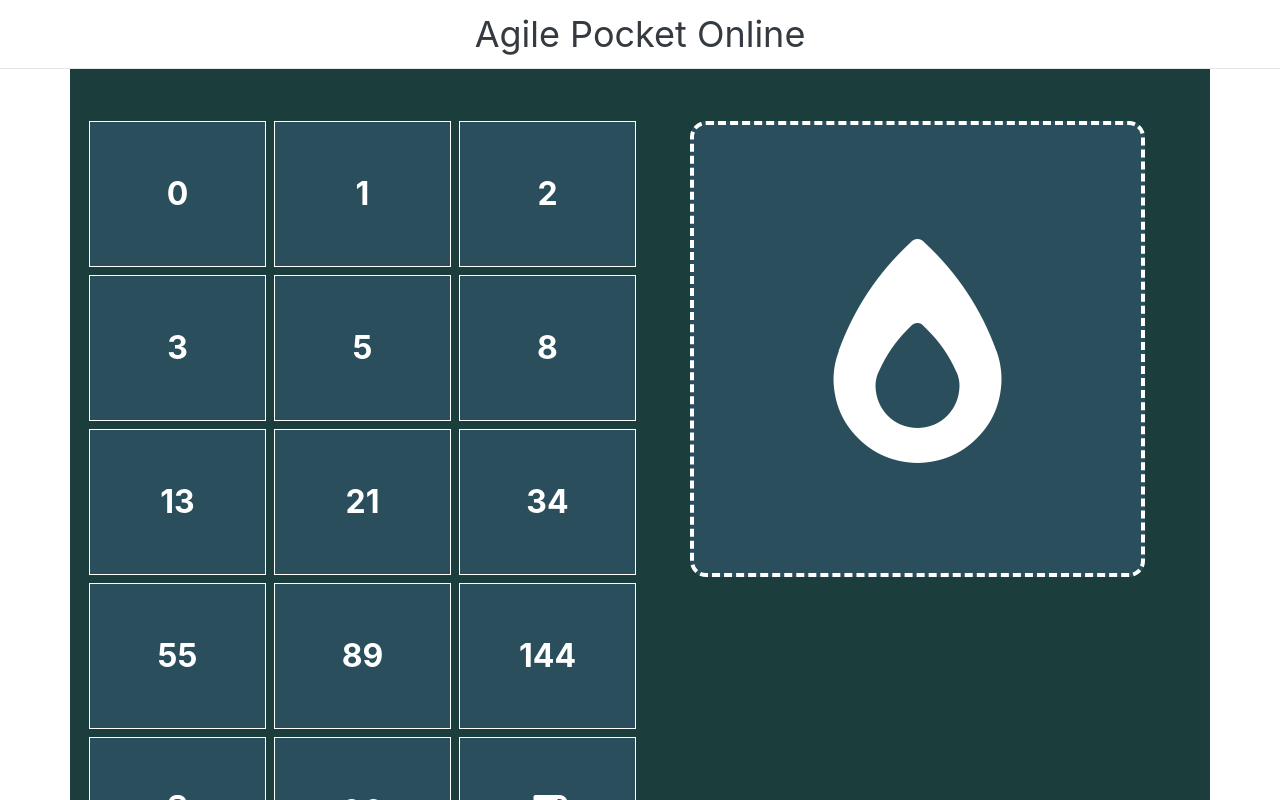
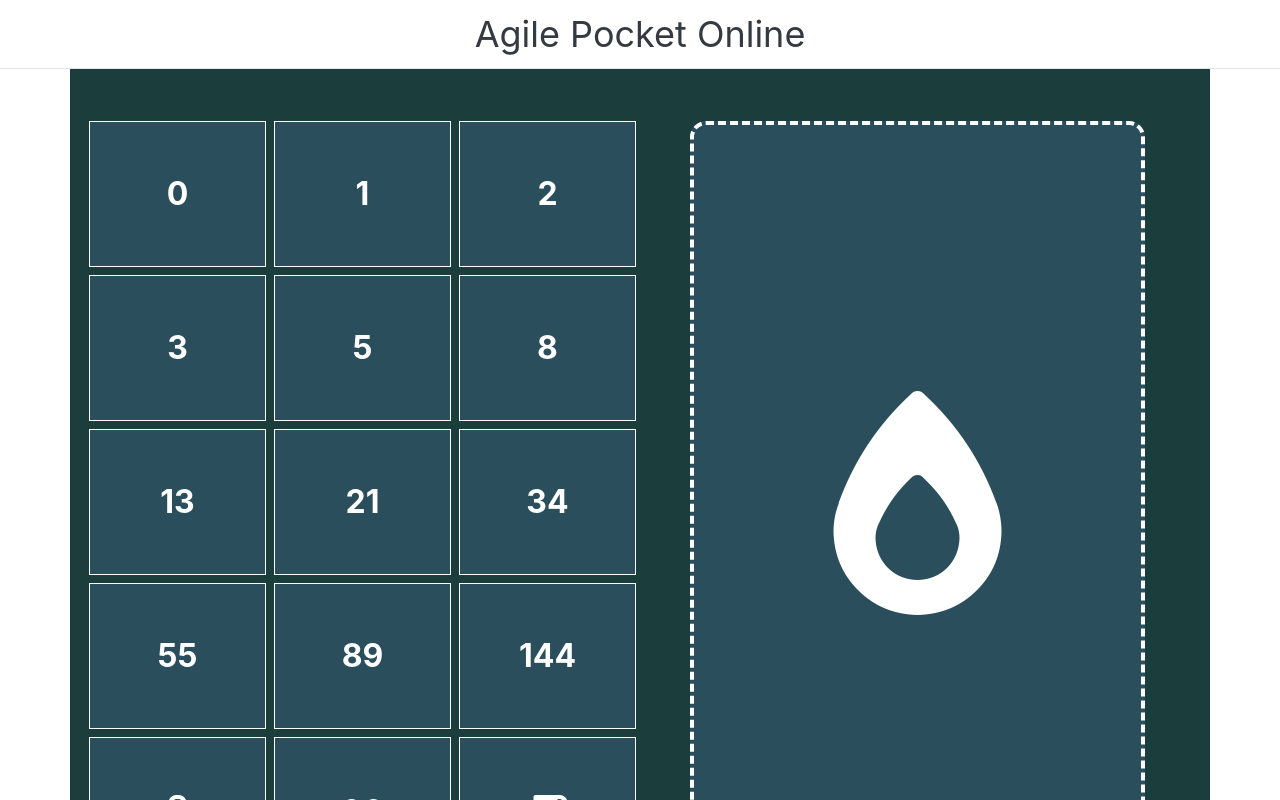
Before and after one commit to manuelguarniz/agile-pocket-online, an Angular app: page / in a window 1280 px wide. Shown: the top 800 px of the page. Built offline with nearby package versions, Linux system fonts and the light colour scheme.

Commit message:
correcciones de estilo

```diff
--- a/src/app/components/cards/selected-card/selected-card.component.css
+++ b/src/app/components/cards/selected-card/selected-card.component.css
@@ -8,8 +8,33 @@
   text-align: center;
   font-size: xx-large;
   cursor: pointer;
-  line-height: 22rem
+  line-height: 41rem;
 }
 .agile-card-selected i.fas {
   vertical-align: middle;
 }
+
+/* Small devices (landscape phones, 576px and up) */
+@media (max-width: 575.98px) {
+
+}
+
+/* Medium devices (tablets, 768px and up)
+@media (max-width: 767.98px) {
+}
+ */
+
+@media (max-width: 991.98px) {
+  .agile-card-selected{
+    line-height: 22rem;
+  }
+
+}
+
+/*
+// Large devices (desktops, 992px and up)
+// Extra large devices (large desktops, 1200px and up)
+@media (min-width: 1200px) {
+
+}
+*/
```
